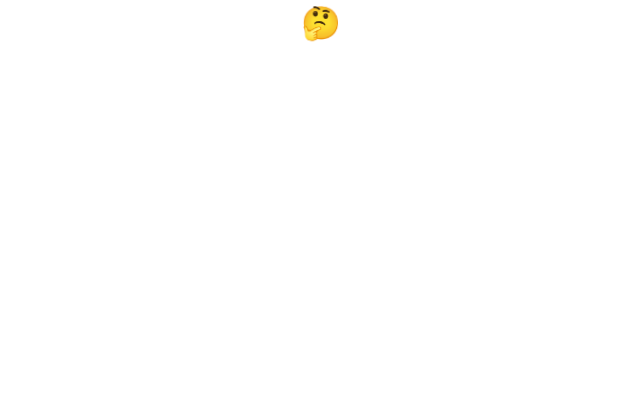
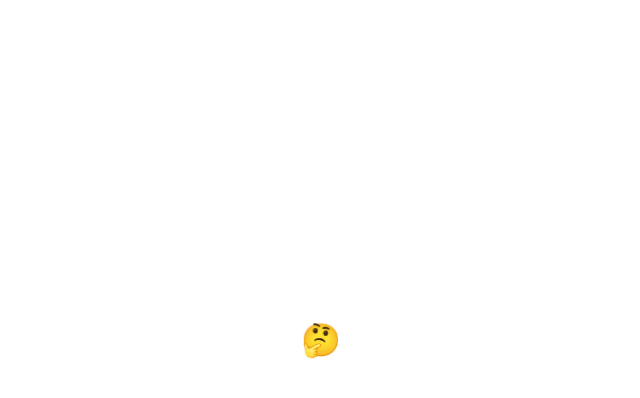
Before and after one commit to rutgerwalma/rutger-app, a React (Vite) app: page / in a window 1280 px wide. Shown: the top 398 px of the page, without its empty margins (319-959 px from the left). Built offline with nearby package versions, Linux system fonts and the light colour scheme.

Commit message:
CSS centering fix

```diff
--- a/package.json
+++ b/package.json
@@ -1,7 +1,7 @@
 {
   "name": "rutger-app",
   "private": true,
-  "version": "0.0.0",
+  "version": "0.0.1",
   "type": "module",
   "scripts": {
     "dev": "vite",
--- a/src/App.tsx
+++ b/src/App.tsx
@@ -1,19 +1,26 @@
 import { useState } from "react";
 import { Hero } from "./components/Hero";
 import { Helmet, HelmetProvider } from "react-helmet-async";
+import styled from "styled-components";
 
 function App() {
   return (
     <HelmetProvider>
-      <div className="App">
+      <AppBox>
         <Helmet>
           <title>rutger.app</title>
         </Helmet>
-
         <Hero />
-      </div>
+      </AppBox>
     </HelmetProvider>
   );
 }
 
 export default App;
+
+const AppBox = styled.div`
+  display: flex;
+  height: 100%;
+  width: 100%;
+  justify-content: center;
+`;
--- a/src/index.css
+++ b/src/index.css
@@ -1,6 +1,9 @@
 @import url("https://fonts.googleapis.com/css2?family=VT323&display=swap");
 
 :root {
+  height: 100%;
+  overflow-y: scroll;
+
   font-family: "VT323", monospace, system-ui, Avenir, Helvetica, Arial, sans-serif;
   line-height: 1.5;
   font-weight: 400;
@@ -16,6 +19,17 @@
   -webkit-text-size-adjust: 100%;
 }
 
+html,
+body {
+  padding: 0;
+  margin: 0;
+  height: 100%;
+  width: 100%;
+  display: flex;
+  align-items: center;
+  justify-content: center;
+}
+
 a {
   font-weight: 500;
   color: #646cff;
@@ -23,10 +37,6 @@ a {
 }
 a:hover {
   color: #535bf2;
-}
-
-body {
-  margin: 0;
 }
 
 h1 {
```
